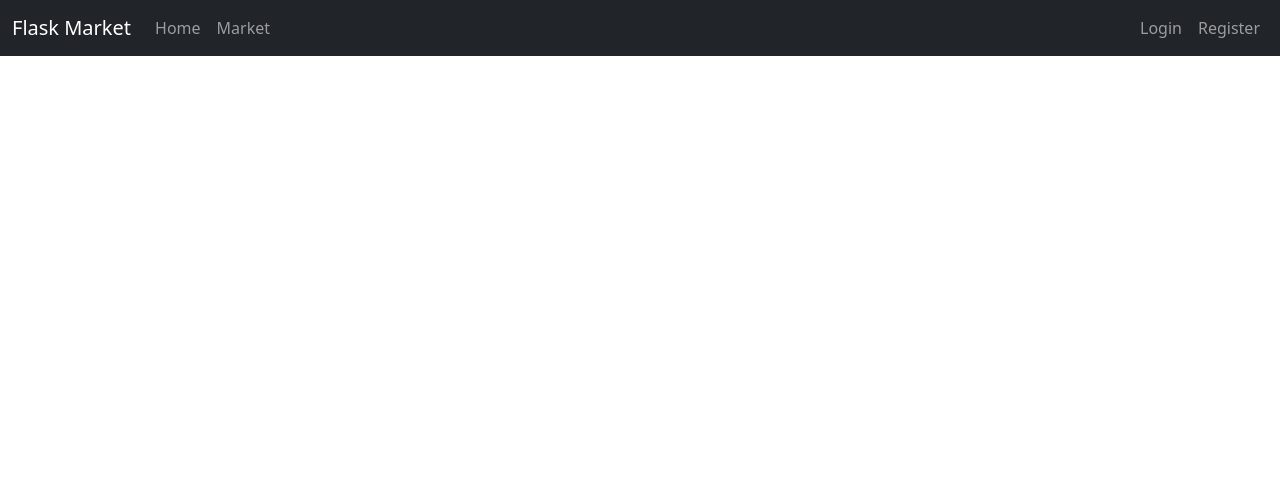
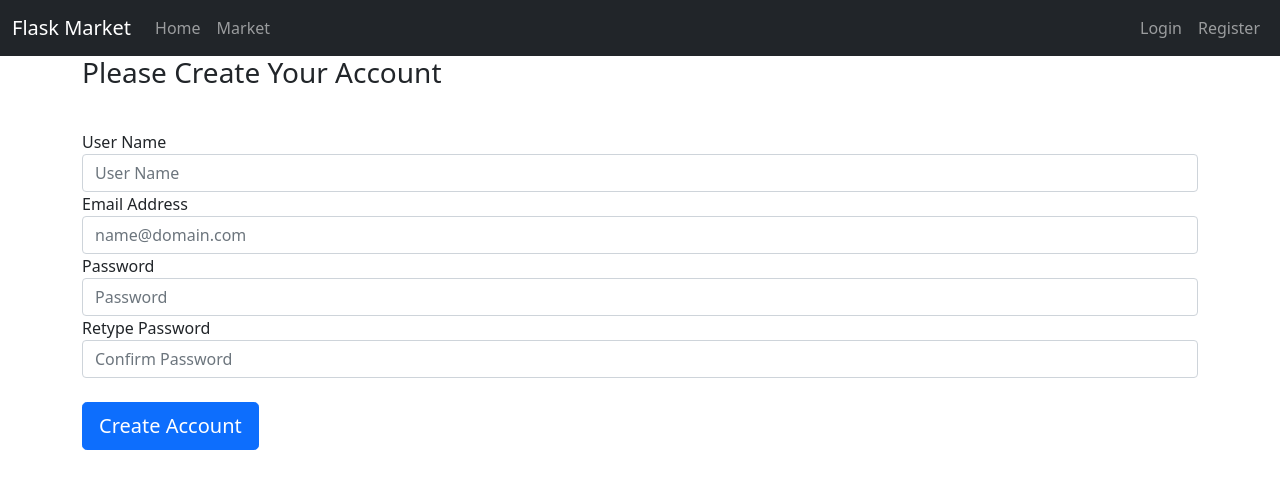
Before and after one commit to Hossam86/flask_market, a Flask app: page /Register in a window 1280 px wide. Shown: the top 489 px of the page. Run offline with Flask 2, Linux system fonts and the light colour scheme.

Commit message:
registration form

```diff
--- a/market/forms.py
+++ b/market/forms.py
@@ -3,7 +3,8 @@ from wtforms import StringField, PasswordField, SubmitField
 
 
 class RegisterForm(FlaskForm):
-    user_name = StringField('User Name')
-    password_1 = PasswordField('Password')
-    password_2 = PasswordField('Retype Password')
-    submit = SubmitField('Submit')
+    user_name = StringField(label='User Name')
+    email_address=StringField(label='Email Address')
+    password_1 = PasswordField(label='Password')
+    password_2 = PasswordField(label='Retype Password')
+    submit = SubmitField(label='Create Account')
--- a/market/templates/register.html
+++ b/market/templates/register.html
@@ -4,4 +4,22 @@
 {% endblock %}
 {% block content %}
 
+<div class="container">
+    <h1 class="h3 mb-3 font-weight-normal"> Please Create Your Account</h1>
+    <br>
+    <form action="" method="post" class="form-register">
+        {{form.user_name.label()}}
+        {{form.user_name(class='form-control', placeholder='User Name')}}
+        {{form.email_address.label()}}
+        {{form.email_address(class='form-control', placeholder= 'name@domain.com')}}
+        {{form.password_1.label()}}
+        {{form.password_1(class='form-control', placeholder='Password')}}
+        {{form.password_2.label()}}
+        {{form.password_2(class='form-control', placeholder='Confirm Password')}}
+
+        <br>
+        {{form.submit(class='btn btn-lg btn-block btn-primary')}}
+    </form>
+</div>
+
 {% endblock %}
```
